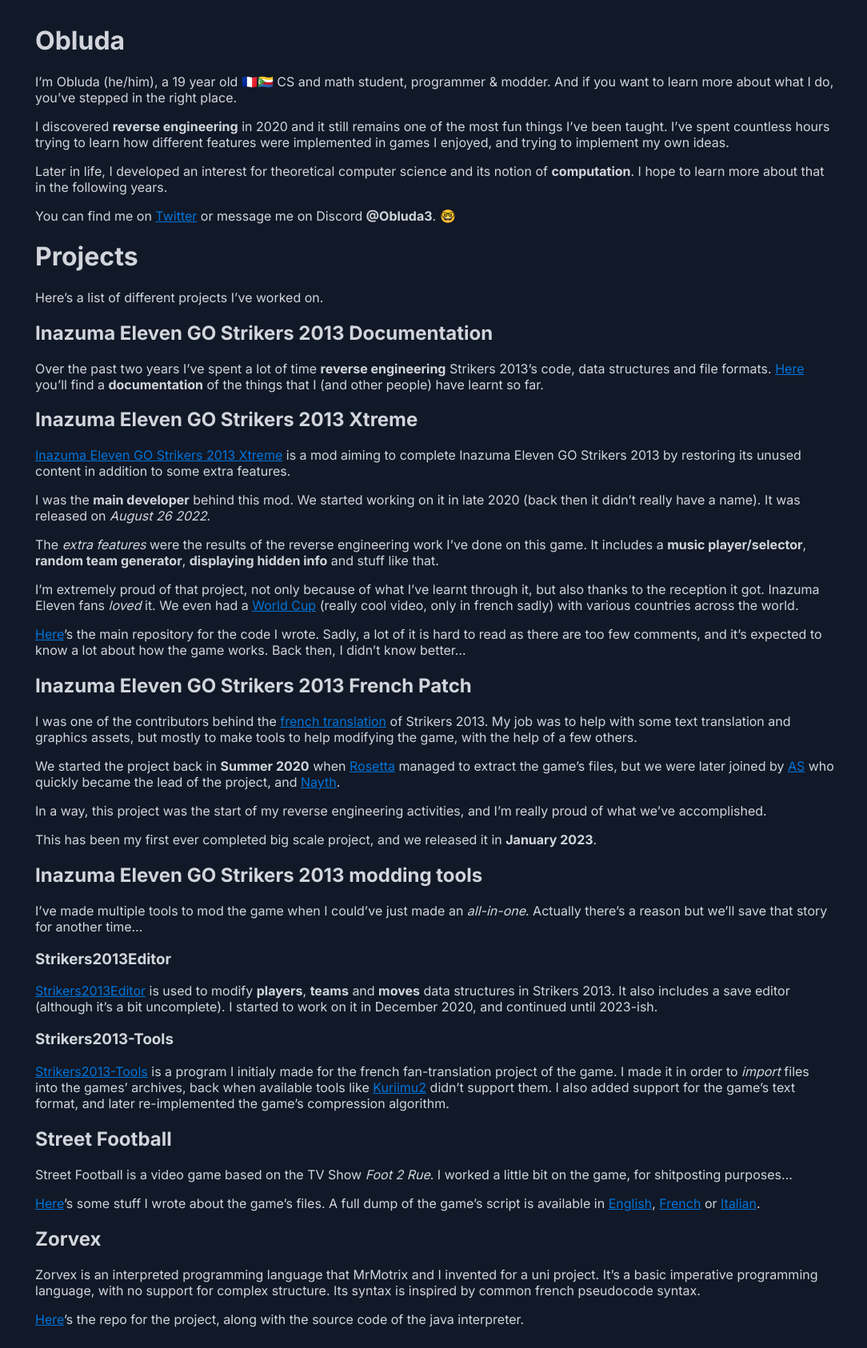
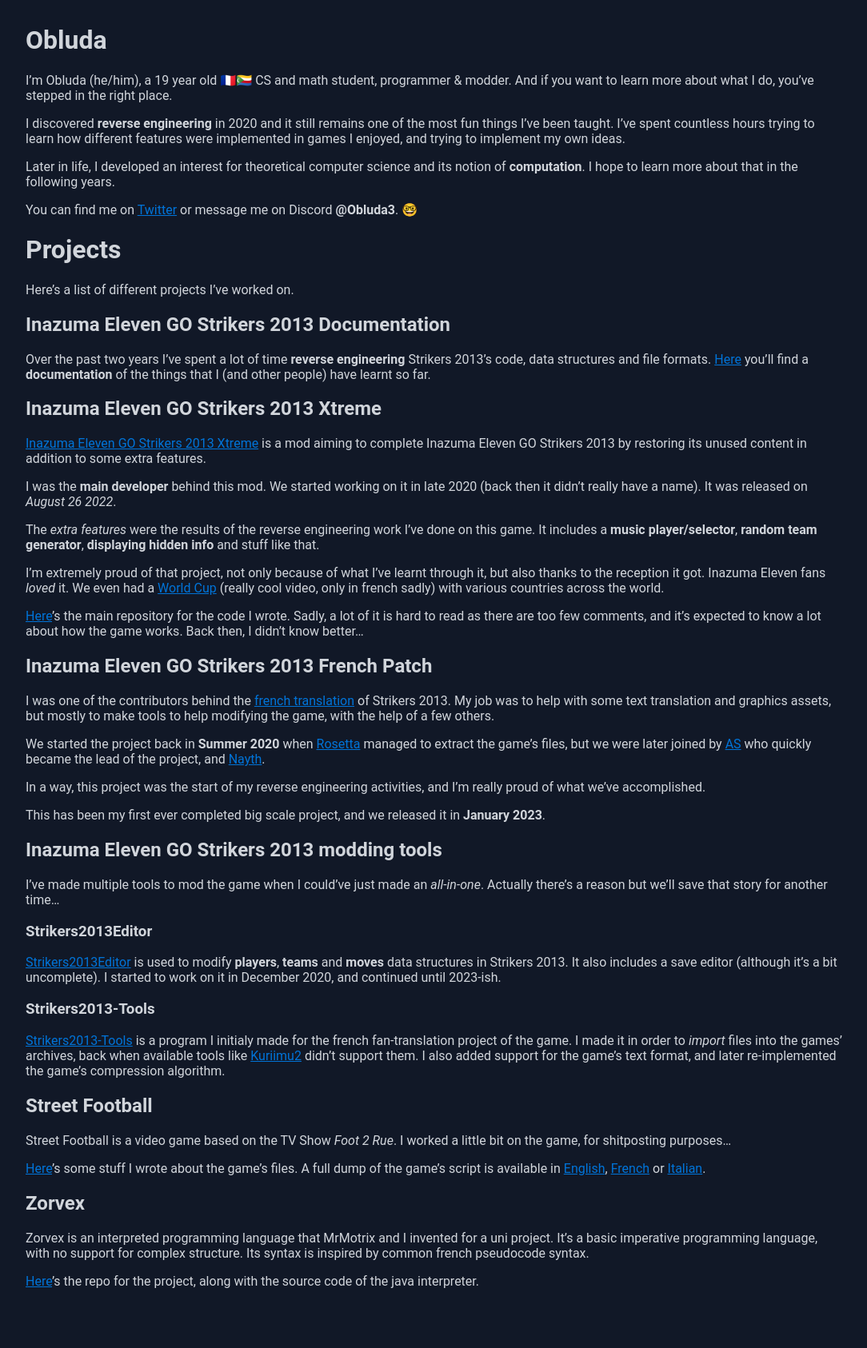
Before and after one commit to obluda3/obluda3.github.io, a Jekyll site: the page built from index.md, in a window 1280 px wide. Shown: the whole page at 80% size, without its empty margins (96-1180 px from the left). Built offline with Jekyll 4.4.1, drawn with Linux system fonts in a browser that asks for light colours; our own code applies the rules of GitHub Pages for plain Markdown files; after the commit the page ends 1638 px from its top, so only the background shows below that.

Commit message:
some styling updates but idk

```diff
--- a/_layouts/default.html
+++ b/_layouts/default.html
@@ -3,13 +3,9 @@
     <head>
         <meta charset="utf-8">
         <meta name="viewport" content="width=device-width, initial-scale=1">
-        <link rel="preconnect" href="https://fonts.googleapis.com">
-        <link rel="preconnect" href="https://fonts.gstatic.com" crossorigin>
-        <link href="https://fonts.googleapis.com/css2?family=Inter:wght@100..900&display=swap" rel="stylesheet">
         <title>{{ site.title }}</title>
         <meta name="description" content="{{ site.description }}">
         <link rel="stylesheet" href="/resources/style.css">
-
     </head>
     <body>
         <main>{{ content }}</main>
--- a/resources/style.css
+++ b/resources/style.css
@@ -1,6 +1,6 @@
 body {
-    max-width: 1000px;
-    font-family: Inter,ui-sans-serif,system-ui,-apple-system,BlinkMacSystemFont,segoe ui,Roboto,helvetica neue,Arial,noto sans,sans-serif,apple color emoji,segoe ui emoji,segoe ui symbol,noto color emoji;
+    max-width: 80%;
+    font-family: Roboto, -apple-system, BlinkMacSystemFont, Segoe UI, Oxygen, Ubuntu, Cantarell, Fira Sans, Droid Sans, Helvetica Neue, sans-serif;
     text-rendering: optimizeLegibility;
     -webkit-font-smoothing: antialiased;
     margin: auto;
@@ -27,6 +27,7 @@
     padding: 20px;
     text-align: center;
 }
+
 img{
     width:60%;
     height:auto;
```
